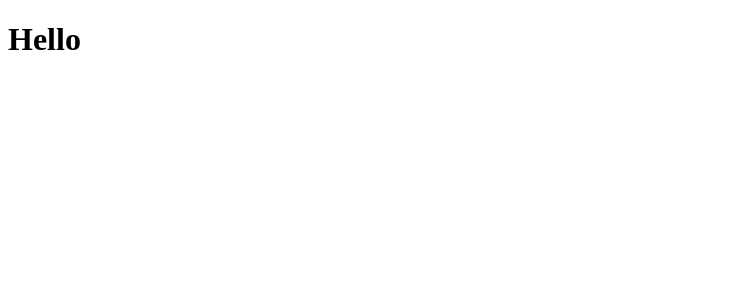
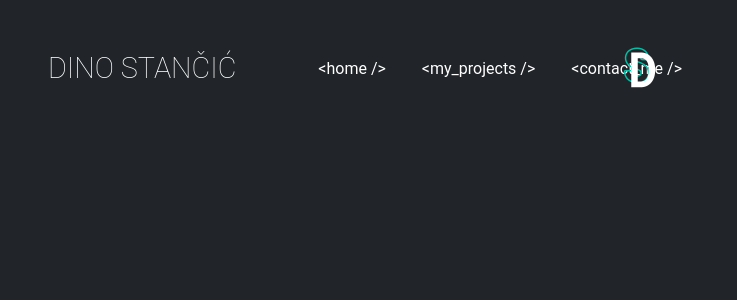
Before and after one commit to stancic/portfolio, a React (Create React App) app in the folder portfolio-frontend/: page / in a window 1280 px wide. Shown: the top 300 px of the page, without its empty margins (0-737 px from the left). Built offline with nearby package versions, Linux system fonts and the light colour scheme.

Commit message:
Add navigation bar

```diff
--- a/portfolio-frontend/src/App.js
+++ b/portfolio-frontend/src/App.js
@@ -1,10 +1,16 @@
 import React from 'react'
 import './App.scss'
+import Navigation from './components/navigation-bar/Navigation'
+
+
+//DATA OBJECTS IMPORTING
+import {linksEN, linksHR} from './components/data_objects/links'
+
 
 function App() {
 	return (
 		<div>
-			<h1>Hello</h1>
+			<Navigation {...linksEN}/>
 		</div>
 	)
 }
--- a/portfolio-frontend/src/App.scss
+++ b/portfolio-frontend/src/App.scss
@@ -1,3 +1,7 @@
-body{
-
+body, html{
+	margin: 0;
+	padding: 0;
+	box-sizing: border-box;
+	background-color: #212529;
+	font-family: 'Roboto', sans-serif;
 }
--- /dev/null
+++ b/portfolio-frontend/src/components/data_objects/links.js
@@ -0,0 +1,11 @@
+export const linksEN = {
+	"home": "<home />",
+	"projects": "<my_projects />",
+	"contact": "<contact_me />"
+}
+
+export const linksHR = {
+	"home": "<početna />",
+	"projects": "<moji_projekti />",
+	"contact": "<kontaktiraj_me />"
+}
--- /dev/null
+++ b/portfolio-frontend/src/components/navigation-bar/Navigation.js
@@ -0,0 +1,28 @@
+import React from 'react'
+import './navigation.scss'
+
+
+function Navigation({home, projects, contact}) {
+	return (
+		<div>
+			<div className="navigation-title-and-icon-container">
+				<div className="title-container">
+					<h1>Dino Stančić</h1>
+				</div>
+
+				<div className="navigation-container">
+					<ul className="links">
+						<li>{home}</li>
+						<li>{projects}</li>
+						<li>{contact}</li>
+					</ul>
+				</div>
+				<div className="icon-container">
+					<img src="../../img/Logo.png" alt="logo"/>
+				</div>
+			</div>
+		</div>
+	)
+}
+
+export default Navigation
--- /dev/null
+++ b/portfolio-frontend/src/components/navigation-bar/navigation.scss
@@ -0,0 +1,43 @@
+.navigation-title-and-icon-container{
+	display: flex;
+	flex-direction: row;
+	align-items: center;
+	margin: 2em 3em 0 3em;
+	.title-container{
+		color: white;
+		text-transform: uppercase;
+		font-size: 0.9em;
+		h1{
+			font-weight: 100;
+		}
+	}
+	.navigation-container{
+		color: white;
+		margin-left: 5em;
+		.links{
+			display: inline;
+			list-style: none;
+			padding: 0;
+			li{
+				display: inline;
+				margin-left: 2em;
+				padding: 2px;
+				&:first-child{
+					margin-left: 0;
+				}
+			}
+		}
+	}
+	.icon-container{
+		position: absolute;
+		display: flex;
+		justify-content: center;
+		left: 0;
+		right: 0;
+		margin: auto auto;
+		img{
+			width: 50px;
+			height: 50px;
+		}
+	}
+}
--- /dev/null
+++ b/portfolio-frontend/src/variables.scss
@@ -0,0 +1 @@
+@import url('https://fonts.googleapis.com/css2?family=Roboto:wght@100;300;400;500;700;900&display=swap');
```
